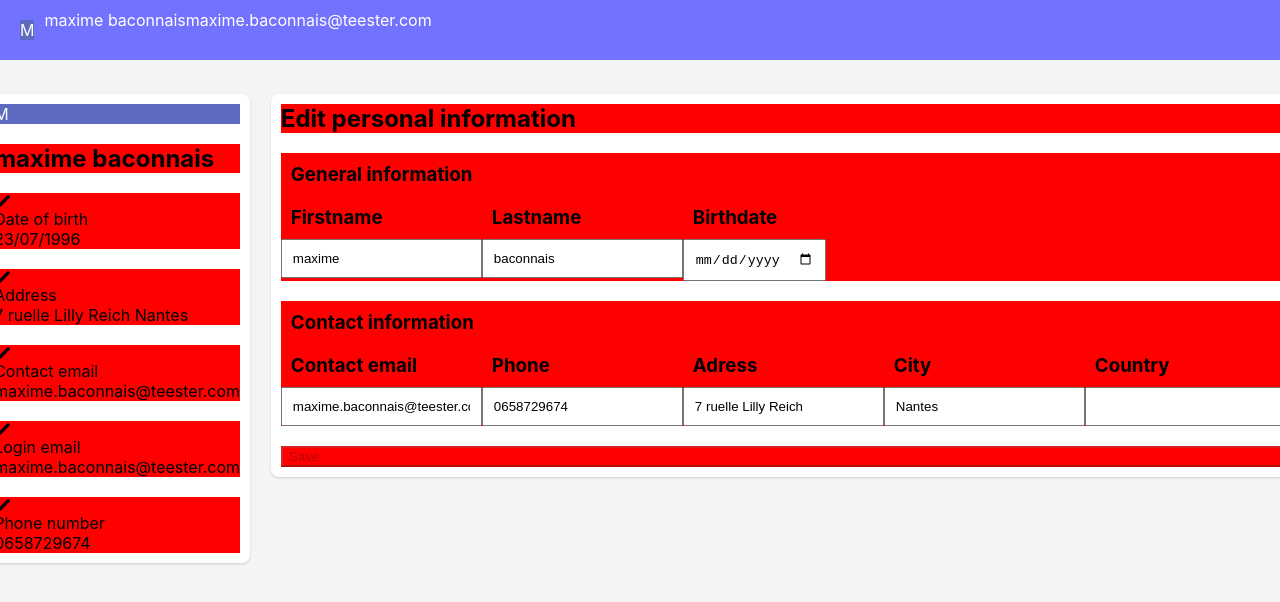
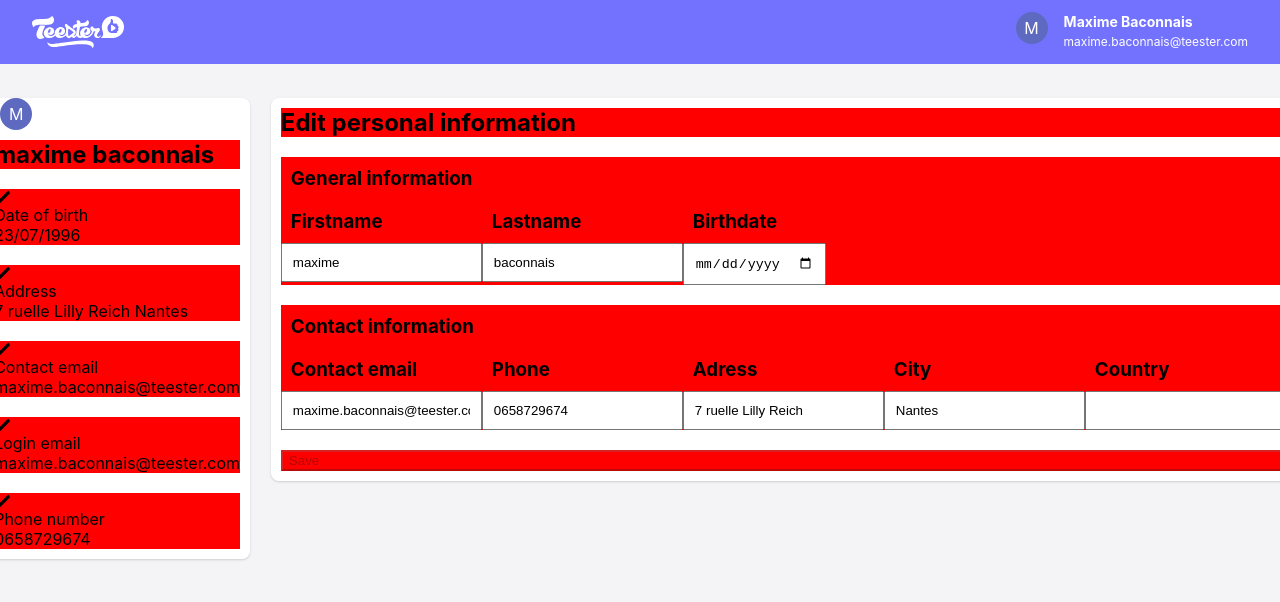
Before and after one commit to JLentremy/teester-project, a React (Create React App) app: page / in a window 1280 px wide. Shown: the top 602 px of the page. Built offline with nearby package versions, Linux system fonts and the light colour scheme.

Commit message:
Navbar OK

```diff
--- a/src/App.tsx
+++ b/src/App.tsx
@@ -70,7 +70,6 @@ function App() {
   return (
     <AppContainer>
       <Navbar
-        logo=""
         name={`${profile.firstname} ${profile.lastname}`}
         mail={profile.login_mail}
       />
--- a/src/components/Navbar/index.tsx
+++ b/src/components/Navbar/index.tsx
@@ -1,29 +1,71 @@
+import styled from "@emotion/styled";
+import React from "react";
+import Logo from "../../assets/logo.svg";
 import ProfilePicture from "../ProfilePicture";
 
 export type NavbarProps = {
-  logo: string;
   name: string;
   mail: string;
 };
 
-const Navbar = ({ logo, name, mail }: NavbarProps) => {
+const Navbar = ({ name, mail }: NavbarProps) => {
   return (
-    <header style={style.navbar}>
-      <div>{logo}</div>
-      <ProfilePicture label={name} />
-      <div>{name}</div>
-      <div>{mail}</div>
-    </header>
+    <Nav>
+      <NavContent>
+        <ImageContainer>
+          <Image src={Logo} />
+        </ImageContainer>
+        <NavProfile>
+          <ProfilePicture label={name} />
+          <div>
+            <Name>{name}</Name>
+            <Mail>{mail}</Mail>
+          </div>
+        </NavProfile>
+      </NavContent>
+    </Nav>
   );
 };
 
-const style = {
-  navbar: {
-    display: "flex",
-    padding: 10,
-    color: "#fff",
-    backgroundColor: "#7272FF",
-  },
-};
+const Nav = styled.nav`
+  display: flex;
+  padding: 10;
+  color: #fff;
+  background-color: #7272ff;
+`;
+const NavContent = styled.div`
+  display: flex;
+  flex: 1 1 0%;
+  max-width: 80rem;
+  margin-left: auto;
+  margin-right: auto;
+  padding-left: 2rem;
+  padding-right: 2rem;
+  height: 4rem;
+  justify-content: space-between;
+  align-items: center;
+`;
+const NavProfile = styled.div`
+  display: flex;
+`;
+const ImageContainer = styled.div`
+  flex-shrink: 0;
+`;
+const Image = styled.img`
+  display: block;
+  width: auto;
+  height: 2rem;
+  max-width: 100%;
+`;
+const Name = styled.div`
+  font-weight: 700;
+  font-size: 0.875rem;
+  line-height: 1.25rem;
+  text-transform: capitalize;
+`;
+const Mail = styled.div`
+  font-size: 0.75rem;
+  line-height: 1.25rem;
+`;
 
 export default Navbar;
--- a/src/components/ProfilePicture/index.tsx
+++ b/src/components/ProfilePicture/index.tsx
@@ -1,3 +1,4 @@
+import styled from "@emotion/styled";
 import React from "react";
 
 type ItemProps = {
@@ -5,17 +6,38 @@ type ItemProps = {
 };
 
 const Item = ({ label }: ItemProps) => {
-  return <div style={style.item as React.CSSProperties}>{label[0]}</div>;
+  return (
+    <Content>
+      <Letter>{label[0]}</Letter>
+    </Content>
+  );
 };
 
-const style = {
-  item: {
-    display: "flex",
-    margin: 10,
-    color: "#fff",
-    backgroundColor: "#5D6AC0",
-    textTransform: "uppercase",
-  },
-};
+const Content = styled.div`
+  display: flex;
+  width: 2rem;
+  height: 2rem;
+  max-width: 100%;
+  margin: 0 1rem;
+  padding-bottom: 0.5 rem;
+
+  border-radius: 9999px;
+  align-items: center;
+  justify-content: center;
+
+  background-color: #5d6ac0;
+`;
+const Letter = styled.div`
+  display: flex;
+  width: 1rem;
+  height: 1rem;
+  margin-bottom: 1px;
+
+  align-items: center;
+  justify-content: center;
+  text-transform: uppercase;
+
+  color: #fff;
+`;
 
 export default Item;
--- a/src/components/Title/index.tsx
+++ b/src/components/Title/index.tsx
@@ -10,6 +10,7 @@ const style = {
   title: {
     display: "flex",
     margin: 10,
+    // color: "#7272FF",
     backgroundColor: "red",
   },
 };
--- a/src/index.css
+++ b/src/index.css
@@ -9,6 +9,8 @@ body {
   --ring-offset-shadow: 0 0 #0000;
   --ring-shadow: 0 0 #0000;
   --shadow: 0 1px 3px 0 rgba(0, 0, 0, 0.1), 0 1px 2px 0 rgba(0, 0, 0, 0.06);
+
+  --accent-color: #7272ff;
 }
 
 code {
```
Also changed, not shown: src/assets/logo.svg (added).
